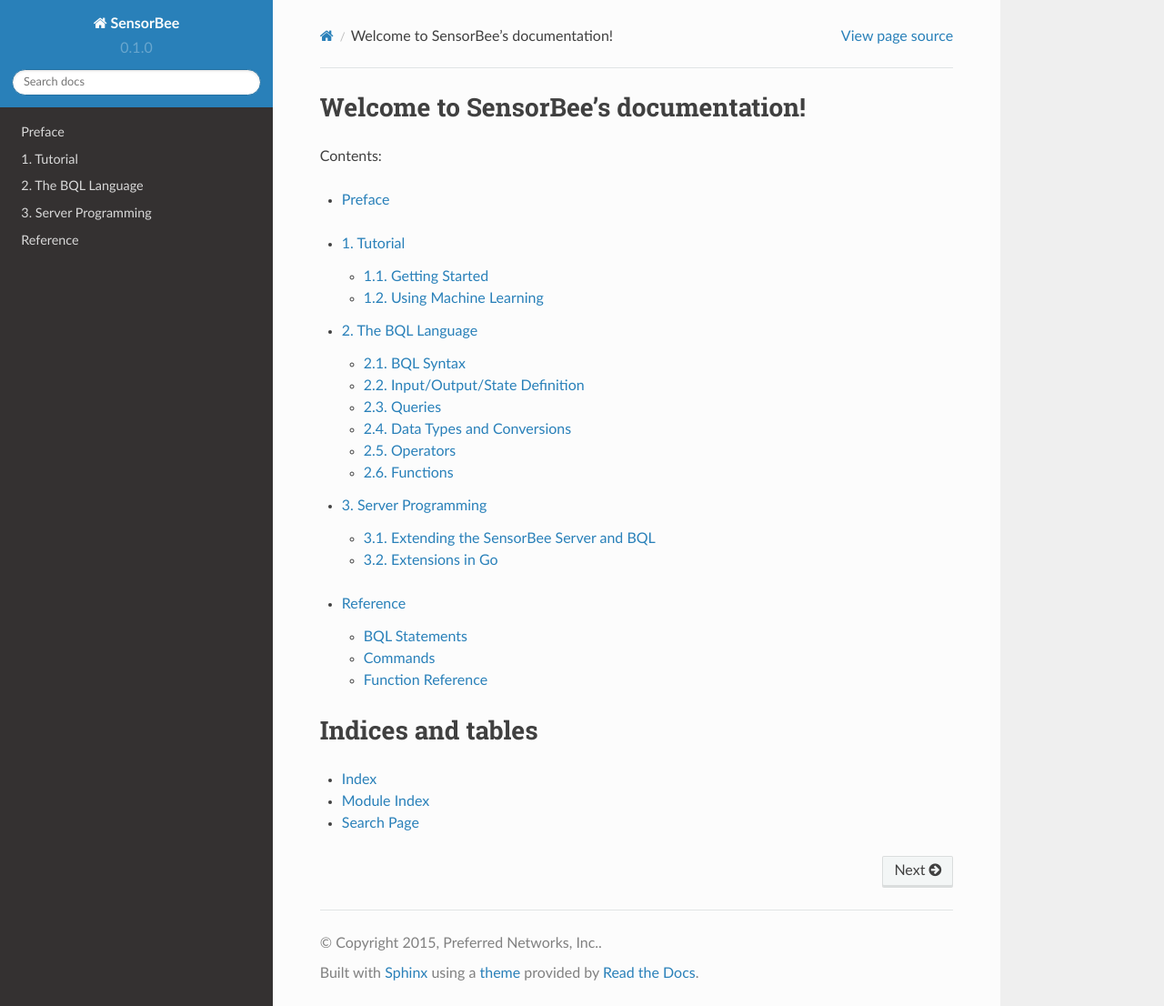
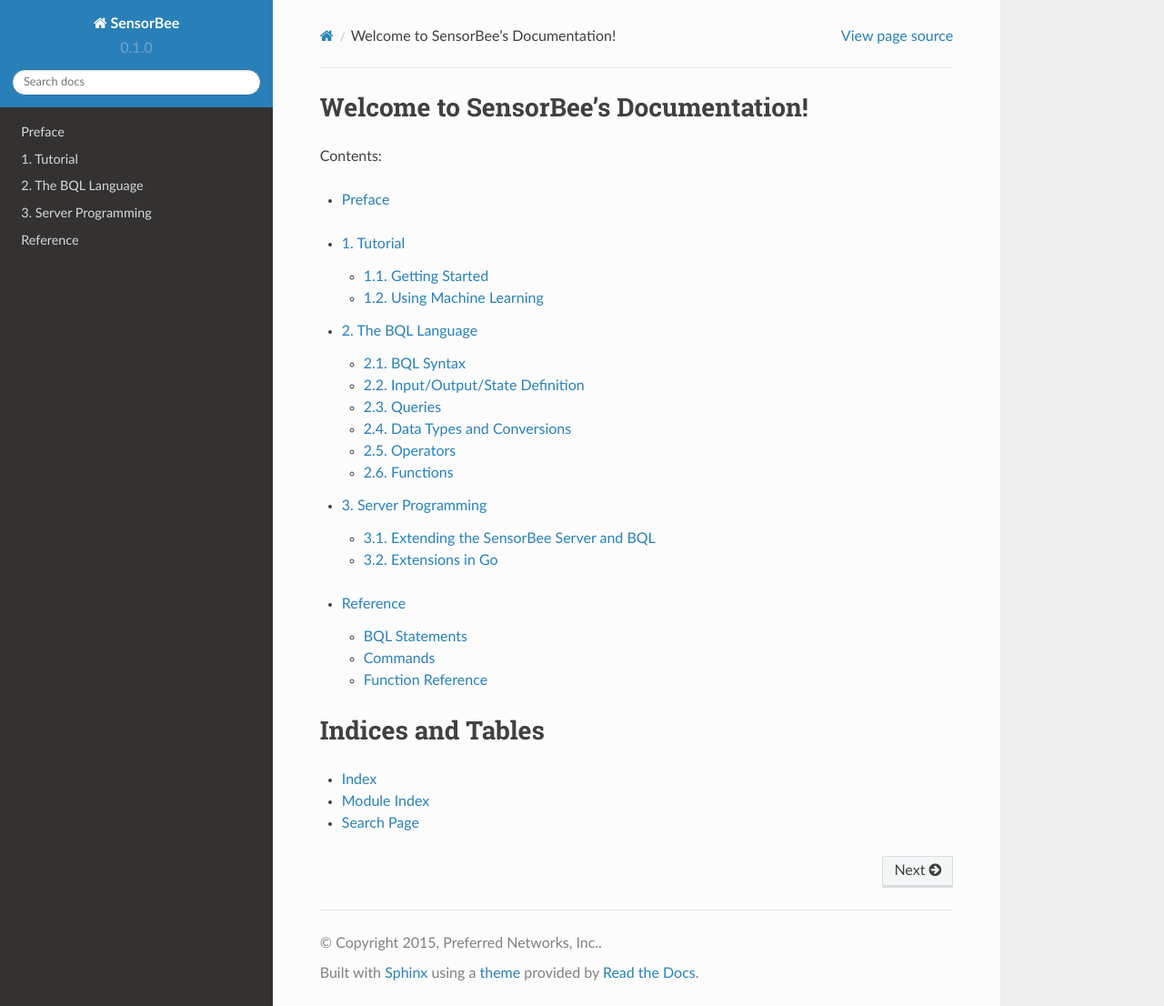
Before and after one commit to sensorbee/docs, a Sphinx documentation site: the page built from source/index.rst, in a window 1280 px wide and 1106 px high. Shown: the whole window at 91% size. Built offline with Sphinx 7.4.7 and the Read the Docs theme 2.0.0, drawn with Linux system fonts in a browser that asks for light colours.

Commit message:
fix capitalization of headers

```diff
--- a/source/bql/queries.rst
+++ b/source/bql/queries.rst
@@ -89,7 +89,7 @@
 The following subsections describe how each operator works.
 To illustrate the effects of each operator, a visual example is provided afterwards.
 
-``RSTREAM`` operator
+``RSTREAM`` Operator
 ^^^^^^^^^^^^^^^^^^^^
 
 When ``RSTREAM`` is specified, all tuples in the relation are emitted.
@@ -104,7 +104,7 @@
 emits (at most) 100 tuples for every tuple in ``src``.
 
 
-``ISTREAM`` operator
+``ISTREAM`` Operator
 ^^^^^^^^^^^^^^^^^^^^
 
 When ``ISTREAM`` is specified, all tuples in the relation *that have not been in the previous relation* are emitted.
@@ -133,7 +133,7 @@
 will emit three times :math:`1` and then nothing (because after the first three tuples processed, both the previous and the current relation always look like :math:`\{1, 1, 1\}`.)
 
 
-``DSTREAM`` operator
+``DSTREAM`` Operator
 ^^^^^^^^^^^^^^^^^^^^
 
 The ``DSTREAM`` operator is very similar to ``ISTREAM``, except that it emits all tuples in the *previous* relation that are not also contained in the current relation.
--- a/source/index.rst
+++ b/source/index.rst
@@ -3,7 +3,7 @@
    You can adapt this file completely to your liking, but it should at least
    contain the root `toctree` directive.
 
-Welcome to SensorBee's documentation!
+Welcome to SensorBee's Documentation!
 =====================================
 
 Contents:
@@ -29,7 +29,7 @@
    ref.rst
 
 
-Indices and tables
+Indices and Tables
 ==================
 
 * :ref:`genindex`
```
Also changed, not shown: source/bql/operators.rst (+7 -7 lines).
